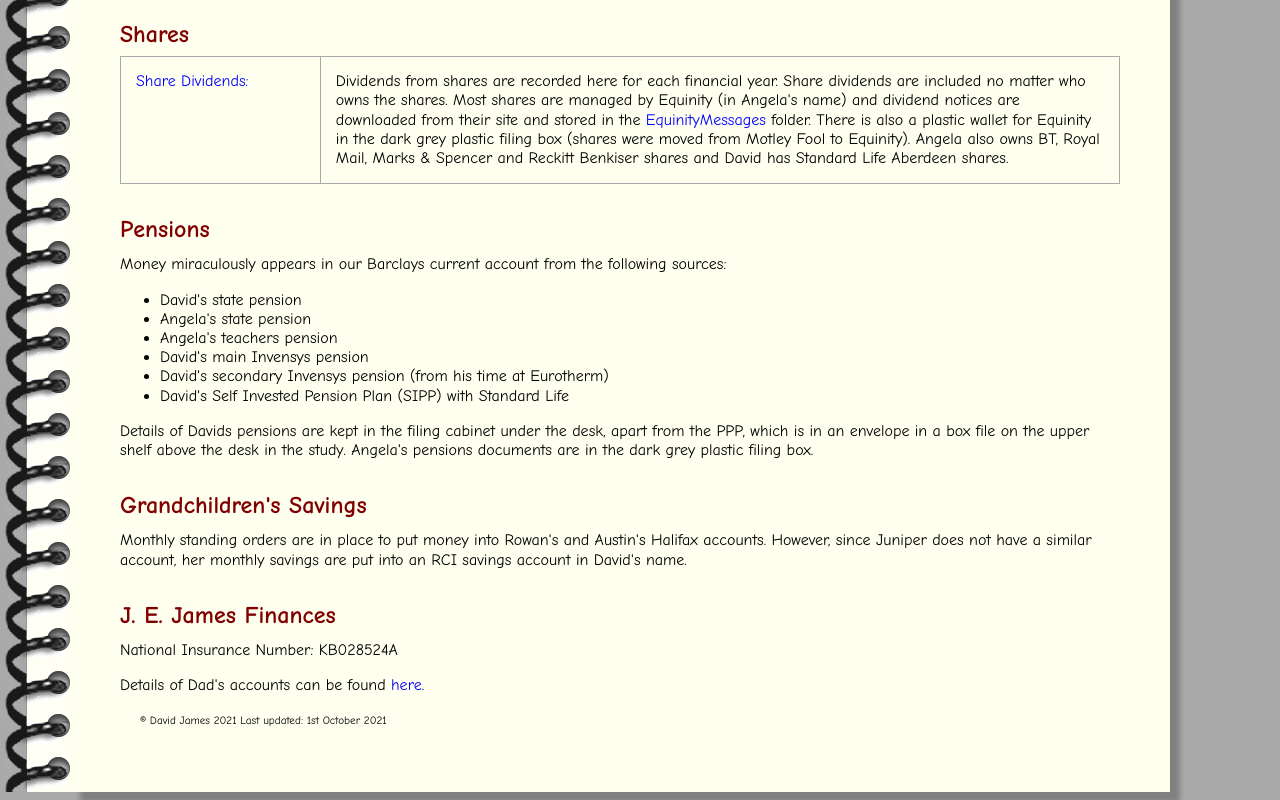
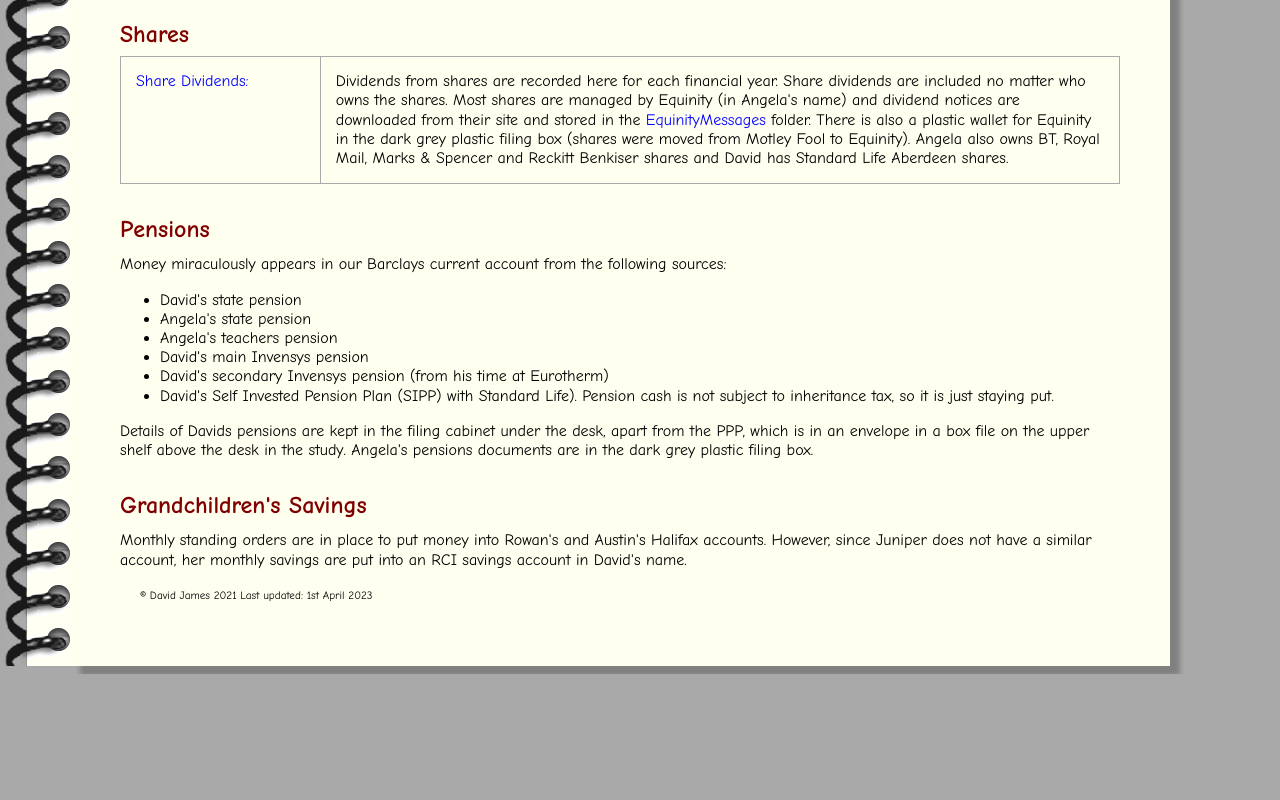
Before and after one commit to AandDnotes/Important, a plain HTML site: page finances.html in a window 1280 px wide. Shown: the part 1006-1806 px from the top of the page. After the commit the page ends 1680 px from the top, so only its background shows below. Drawn offline with Linux system fonts and the light colour scheme.

Commit message:
Update finances.html

```diff
--- a/finances.html
+++ b/finances.html
@@ -65,19 +65,16 @@
                     <li>Angela's teachers pension</li>
                     <li>David's main Invensys pension</li>
                     <li>David's secondary Invensys pension (from his time at Eurotherm)</li>
-                    <li>David's Self Invested Pension Plan (SIPP) with Standard Life</li>
+                    <li>David's Self Invested Pension Plan (SIPP) with Standard Life). Pension cash is not subject to inheritance tax, so it is just staying put.</li>
                 </ul>
                 <p>Details of Davids pensions are kept in the filing cabinet under the desk, apart from the PPP, which is in an envelope in a box file on the upper shelf above the desk in the study. Angela's pensions documents are in the dark grey plastic filing box.</p>
 
                 <h2>Grandchildren's Savings</h2>
                 <p>Monthly standing orders are in place to put money into Rowan's and Austin's Halifax accounts. However, since Juniper does not have a similar account, her monthly savings are put into an RCI savings account in David's name.</p>
 
-                <h2>J. E. James Finances</h2>
-                <p>National Insurance Number: KB028524A</p>
-                <p>Details of Dad's accounts can be found <a href="dad.html">here</a>.</p>
 
                 <div style="clear: both; margin-left: 20px; font-size:70%; padding 50px">
-                    <p>&copy; David James 2021   Last updated: 1st October 2021</p>
+                    <p>&copy; David James 2021   Last updated: 1st April 2023</p>
                 </div>
 
             </div>
```
